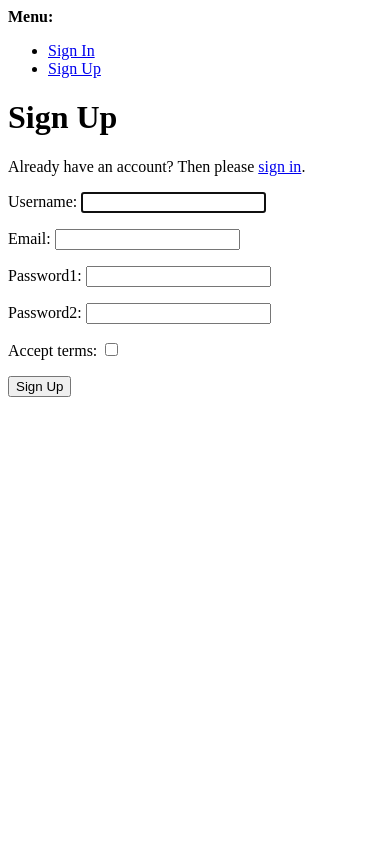
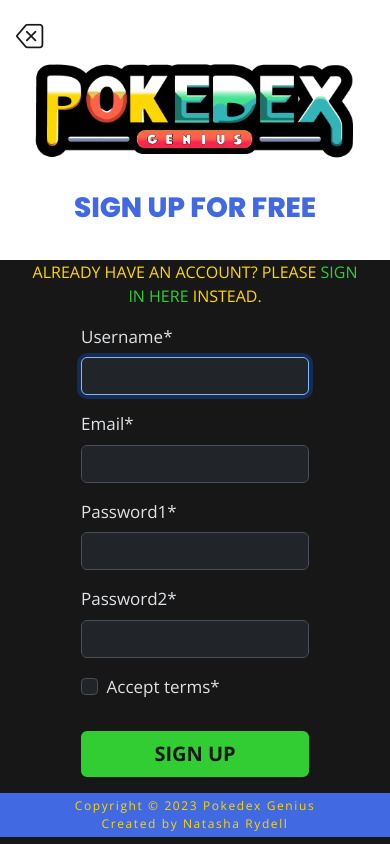
Before and after one commit to NatashaRy/pokedex-genius, a Django app: page /accounts/signup/ in a window 390 px wide. Run offline with Django 5.2, Linux system fonts and the light colour scheme; parts of the project's set-up code (start-up, migrations or seed data) failed here and were passed over; some libraries are stand-ins or nearby versions.

Commit message:
fix: updated templates

```diff
--- a/static/css/style.css
+++ b/static/css/style.css
@@ -18,11 +18,14 @@ body {
     min-height: 97vh;
 }
 
+.height-60 {
+    min-height: 60vh;
+}
+
 .main {
     display: flex;
     flex-direction: column;
     justify-content: center;
-    align-items: center;
     height: 100%;
 }
 
@@ -75,7 +78,7 @@ body {
 }
 
 /*---------- Colors */
-.gold, .sec-link {
+.gold, .sec-link, .main-link:hover {
     color: #FFD700;
 }
 
@@ -189,8 +192,8 @@ body {
 }
 
 /*---------- Forms */
-.form-container {
-    max-width: 580px;
+.signup, .login {
+    width: 580px;
     margin: auto;
     padding: 15px;
 }
@@ -219,7 +222,6 @@ body {
 /*----- Footer */
 .footer-cred {
     min-height: 3vh;
-    max-height: auto;
 }
 
 /*-----Modal */
@@ -230,3 +232,15 @@ body {
 .invalid-feedback {
     color: #FF6347;
 }
+
+
+
+/* `md` applies to small devices (landscape phones, less than 768px) */
+@media (max-width: 767.98px) {
+/* Graphics */
+    .img-max-650 {
+        max-width: 90%;
+        margin-left: auto;
+        margin-right: auto;
+    }
+}
--- a/templates/guest_header.html
+++ b/templates/guest_header.html
@@ -1,20 +1,30 @@
 {% extends 'base.html' %}
 
+{% block head_title %}
+
+{% endblock head_title %}
+
+{% block header %}
+
+{% endblock header %}
+
 {% block content %}
-    <div class="container-fluid main-height g-0">
-        <header class="header">
-                <a href="#"><i class="bi bi-backspace dark fs-1"></i></a>
-        </header>
-        <div class="row px-3 py-2 px-md-3 d-grid gap-3 light-shadow bg-white">
-            <div class="text-center">
-                <a href="/" aria-lable="Link to home">
-                    <img src="/static/images/pokedex-logo.webp" alt="Pokedex Genius Logo" class="img-fluid img-max-650 pg-logotype">
+    <div class="container-fluid main p-0 m-0">
+        <div class="bg-white p-md-2 p-3 px-md-5">
+            <div class="d-flex alige-items-center">
+                <a href="/"><i class="bi bi-backspace dark fs-1 mr-auto"></i></a>
+            </div>
+            <div class="text-center py-1">
+                <a href="/">
+                    <img src="/static/images/pokedex-logo.webp" alt="Pokedex Genius Logotype" class="img-fluid img-max-650 pg-logotype mb-3">
                 </a>
                 {% block page_heading %}
 
                 {% endblock page_heading %}
             </div>
         </div>
+    </div>
+    <div class="container height-60 main">
         {% block form_content %}
 
         {% endblock form_content %}
--- a/user/templates/account/signup.html
+++ b/user/templates/account/signup.html
@@ -1,32 +1,37 @@
-{% extends "account/base_entrance.html" %}
-{% load allauth i18n socialaccount %}
+{% extends "guest_header.html" %}
+
+{% load crispy_forms_tags %}
+
+{% load i18n %}
+{% load allauth account socialaccount %}
+
 {% block head_title %}
-    {% trans "Signup" %}
+    {% trans "Sign In" %}
 {% endblock head_title %}
-{% block content %}
-    {% element h1 %}
-        {% trans "Sign Up" %}
-    {% endelement %}
-    <p>
-        {% blocktrans %}Already have an account? Then please <a href="{{ login_url }}">sign in</a>.{% endblocktrans %}
-    </p>
-    {% url 'account_signup' as action_url %}
-    {% element form form=form method="post" action=action_url tags="entrance,signup" %}
-        {% slot body %}
-            {% csrf_token %}
-            {% element fields form=form unlabeled=True %}
-            {% endelement %}
-            {% if redirect_field_value %}
-                <input type="hidden"
-                       name="{{ redirect_field_name }}"
-                       value="{{ redirect_field_value }}" />
-            {% endif %}
-        {% endslot %}
-        {% slot actions %}
-            {% element button tags="prominent,signup" type="submit" %}
-                {% trans "Sign Up" %}
-            {% endelement %}
-        {% endslot %}
-    {% endelement %}
-    {% include "socialaccount/snippets/login.html" with page_layout="entrance" %}
-{% endblock content %}
+
+{% block page_heading %}
+    <h1 class="blue text-center font-heading fw-800 my-3">Sign up for free</h1>
+{% endblock page_heading %}
+
+{% block form_content %}
+    <div class="container">
+        <div class="col-lg-6 col-md-8 col-sm-10 col-12 mx-auto">
+            <div class="col d-block justify-content-center flex-wrap align-items-center">
+                <p class="text-uppercase fs-6 gold mb-3 text-center">
+                    Already have an account? Please <a href="{% url 'account_login' %}" class="main-link text-decoration-none">sign in here</a> instead.
+                </p>
+                <div class="col mt-3 d-flex justify-content-center mb-3">
+                    {% url 'account_signup' as action_url %}
+                    <form method="post" action="{{ action_url }}">
+                        {% csrf_token %}
+                        {{ form|crispy }}
+                        {% if redirect_field_value %}
+                            <input type="hidden" name="{{ redirect_field_name }}" value="{{ redirect_field_value }}" />
+                        {% endif %}
+                        <button class="btn btn-primary mt-3 fs-5 fw-800 text-uppercase letter-spacing-2 dark w-100" type="submit">Sign Up</button>
+                    </form>
+                </div>
+            </div>
+        </div>
+    </div>
+{% endblock form_content %}
```
Also changed, not shown: user/templates/account/login.html (+32 -3 lines).
